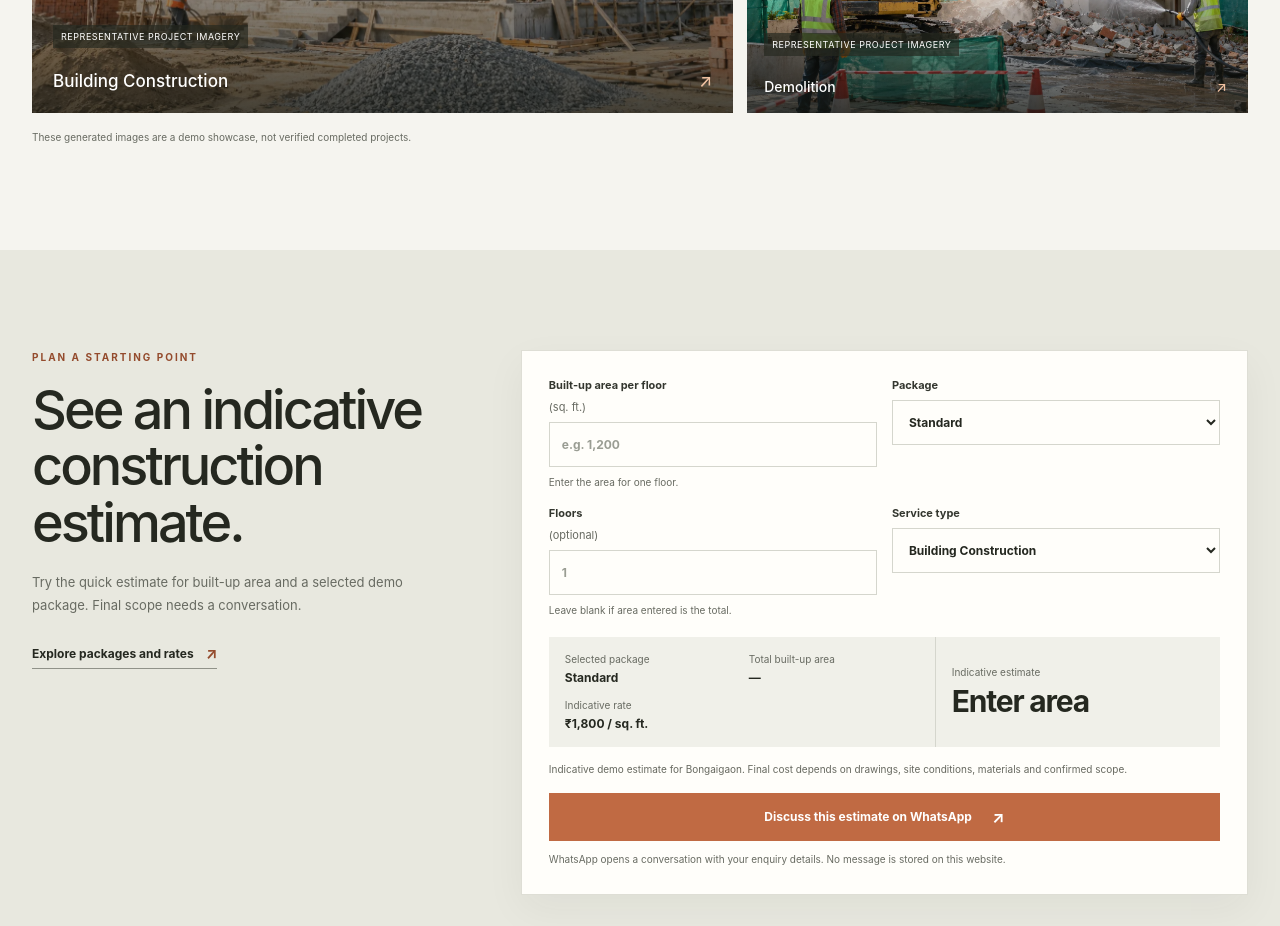
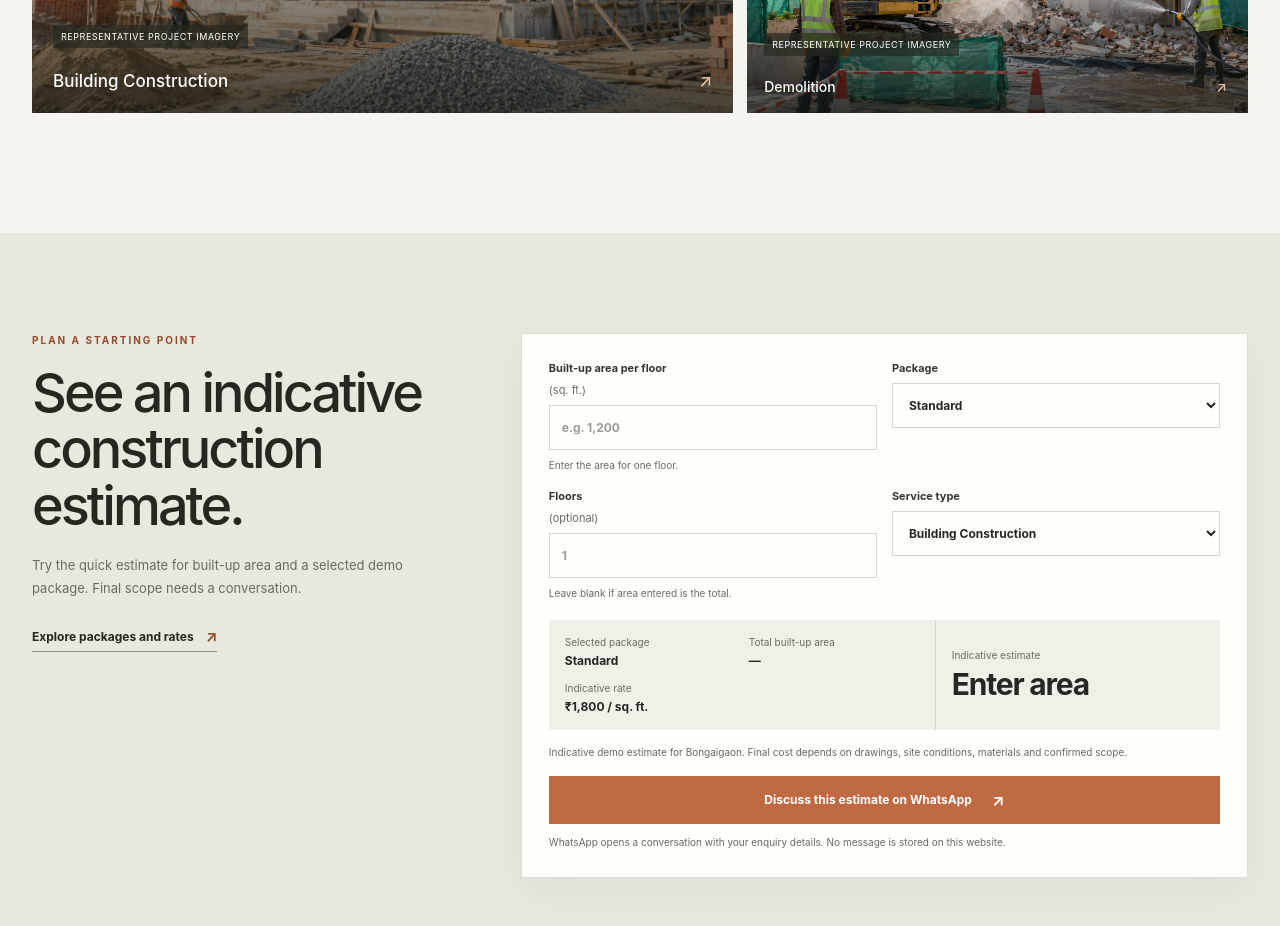
Before and after one commit to Rick-byte29/Construction, a React (Vite) app: page / in a window 1280 px wide. Shown: the part 2980-3906 px from the top of the page. Built offline with nearby package versions, Linux system fonts and the light colour scheme.

Commit message:
Update Home.jsx

```diff
--- a/src/pages/Home.jsx
+++ b/src/pages/Home.jsx
@@ -29,7 +29,7 @@ export default function Home() {
 
       <section className="approach-band"><div className="wrap approach-layout"><div className="approach-intro"><p className="eyebrow">A clear way forward</p><h2>Good work starts<br />with good questions.</h2><p>Every property and brief is different. We begin by listening, understanding what’s needed and discussing the scope with you.</p><ButtonLink to="/about" secondary>Our approach <span>↗</span></ButtonLink></div><div className="process-list"><div><span>01</span><div><h3>Share the brief</h3><p>Tell us about your property, plans or repair concerns.</p></div><b aria-hidden="true">↗</b></div><div><span>02</span><div><h3>Discuss the site</h3><p>Talk through the location, drawings and conditions that shape the work.</p></div><b aria-hidden="true">↗</b></div><div><span>03</span><div><h3>Clarify the scope</h3><p>Ask questions and discuss what your requirement involves before taking the next step.</p></div><b aria-hidden="true">↗</b></div></div></div></section>
 
-      <section className="section project-preview wrap"><div className="section-topline"><SectionHeading eyebrow="Visual references" title="A feel for the work." text="A representative image selection for the services we offer." /><Link className="text-link desktop-link" to="/projects">Explore the gallery <span>↗</span></Link></div><div className="project-mosaic"><Link to="/projects" className="mosaic-main"><img src={SERVICES[0].image} alt="Representative project imagery: residential construction" loading="lazy" /><span>Representative project imagery</span><strong>Building Construction <i>↗</i></strong></Link><Link to="/projects" className="mosaic-small"><img src={SERVICES[2].image} alt="Representative project imagery: exterior structural repair" loading="lazy" /><span>Representative project imagery</span><strong>Structural Repairs <i>↗</i></strong></Link><Link to="/projects" className="mosaic-small"><img src={SERVICES[3].image} alt="Representative project imagery: controlled demolition" loading="lazy" /><span>Representative project imagery</span><strong>Demolition <i>↗</i></strong></Link></div><p className="illustrative-note">These generated images are a demo showcase, not verified completed projects.</p><Link className="text-link mobile-inline-link" to="/projects">Explore the gallery <span>↗</span></Link></section>
+      <section className="section project-preview wrap"><div className="section-topline"><SectionHeading eyebrow="Visual references" title="A feel for the work." text="A representative image selection for the services we offer." /><Link className="text-link desktop-link" to="/projects">Explore the gallery <span>↗</span></Link></div><div className="project-mosaic"><Link to="/projects" className="mosaic-main"><img src={SERVICES[0].image} alt="Representative project imagery: residential construction" loading="lazy" /><span>Representative project imagery</span><strong>Building Construction <i>↗</i></strong></Link><Link to="/projects" className="mosaic-small"><img src={SERVICES[2].image} alt="Representative project imagery: exterior structural repair" loading="lazy" /><span>Representative project imagery</span><strong>Structural Repairs <i>↗</i></strong></Link><Link to="/projects" className="mosaic-small"><img src={SERVICES[3].image} alt="Representative project imagery: controlled demolition" loading="lazy" /><span>Representative project imagery</span><strong>Demolition <i>↗</i></strong></Link></div><p className="illustrative-note"></p><Link className="text-link mobile-inline-link" to="/projects">Explore the gallery <span>↗</span></Link></section>
 
       <section className="home-calculator"><div className="wrap calculator-layout"><div className="calculator-copy"><p className="eyebrow">Plan a starting point</p><h2>See an indicative<br />construction estimate.</h2><p>Try the quick estimate for built-up area and a selected demo package. Final scope needs a conversation.</p><Link className="text-link" to="/packages">Explore packages and rates <span>↗</span></Link></div><Calculator compact /></div></section>
 
```
